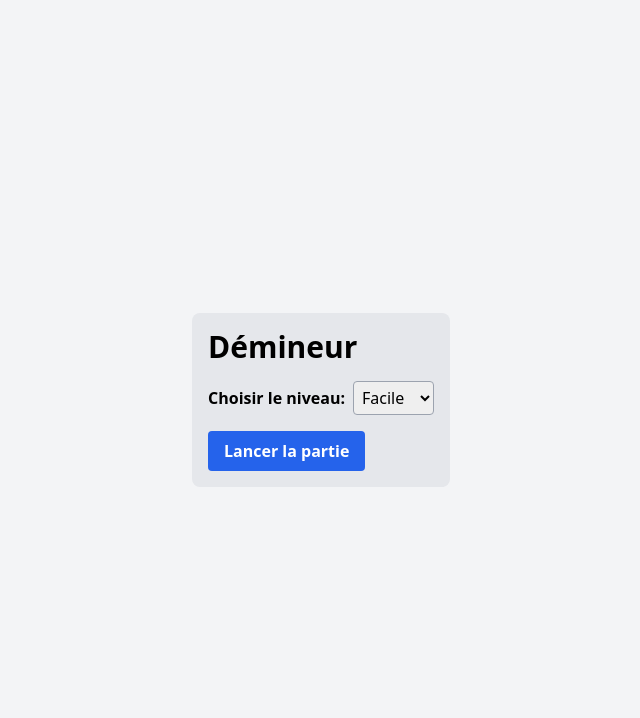
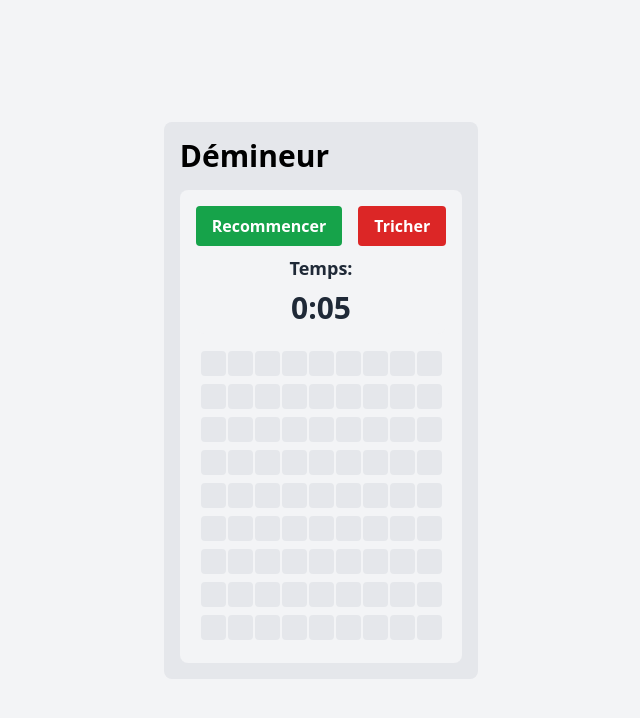
Before and after one commit to Toxiano/demineur, a React (Create React App) app: page /game in a window 1280 px wide. Shown: the top 718 px of the page, without its empty margins (319-959 px from the left). Built offline with nearby package versions, Linux system fonts and the light colour scheme.

Commit message:
react roter added

```diff
--- a/package.json
+++ b/package.json
@@ -12,6 +12,7 @@
     "@types/react-dom": "^18.0.11",
     "react": "^18.2.0",
     "react-dom": "^18.2.0",
+    "react-router-dom": "^6.8.2",
     "react-scripts": "5.0.1",
     "typescript": "^4.9.5",
     "web-vitals": "^2.1.4"
--- a/public/index.html
+++ b/public/index.html
@@ -1,20 +1,20 @@
 <!DOCTYPE html>
 <html lang="en">
 <head>
-    <meta charset="utf-8" />
-    <link rel="icon" href="%PUBLIC_URL%/favicon.ico" />
-    <meta name="viewport" content="width=device-width, initial-scale=1" />
-    <meta name="theme-color" content="#000000" />
+    <meta charset="utf-8"/>
+    <link href="%PUBLIC_URL%/favicon.ico" rel="icon"/>
+    <meta content="width=device-width, initial-scale=1" name="viewport"/>
+    <meta content="#000000" name="theme-color"/>
     <meta
+            content="Web site created using create-react-app"
             name="description"
-      content="Web site created using create-react-app"
     />
-    <link rel="apple-touch-icon" href="%PUBLIC_URL%/logo192.png" />
+    <link href="%PUBLIC_URL%/logo192.png" rel="apple-touch-icon"/>
     <!--
       manifest.json provides metadata used when your web app is installed on a
       user's mobile device or desktop. See https://developers.google.com/web/fundamentals/web-app-manifest/
     -->
-    <link rel="manifest" href="%PUBLIC_URL%/manifest.json" />
+    <link href="%PUBLIC_URL%/manifest.json" rel="manifest"/>
     <!--
       Notice the use of %PUBLIC_URL% in the tags above.
       It will be replaced with the URL of the `public` folder during the build.
@@ -24,7 +24,7 @@
       work correctly both with client-side routing and a non-root public URL.
       Learn how to configure a non-root public URL by running `npm run build`.
     -->
-    <title>React App</title>
+    <title>React SettingsComponent</title>
 </head>
 <body>
 <noscript>You need to enable JavaScript to run this app.</noscript>
--- a/src/components/App.tsx
+++ /dev/null
@@ -1,48 +0,0 @@
-import React, {useState} from "react";
-import Board from "./Board";
-import {GameProvider} from "../HOC/game";
-
-function App() {
-    const [gameStarted, setGameStarted] = useState(false);
-    const [level, setLevel] = useState("easy");
-
-    return (
-        <GameProvider>
-            <div className="flex flex-col items-center justify-center min-h-screen bg-gray-100">
-                {gameStarted ? (
-                    <div className="bg-gray-200 rounded-lg p-4">
-                        <h1 className="text-3xl font-bold mb-4">Démineur</h1>
-                        <Board level={level}/>
-                    </div>
-                ) : (
-                    <div className="bg-gray-200 rounded-lg p-4">
-                        <h1 className="text-3xl font-bold mb-4">Démineur</h1>
-                        <div className="mb-4">
-                            <label className="mr-2 font-bold" htmlFor="level">Choisir le niveau:</label>
-                            <select
-                                name="level"
-                                id="level"
-                                value={level}
-                                onChange={e => setLevel(e.target.value)}
-                                className="border border-gray-400 rounded p-1"
-                            >
-                                <option value="easy">Facile</option>
-                                <option value="medium">Moyen</option>
-                                <option value="expert">Expert</option>
-                                <option value="master">Maître</option>
-                            </select>
-                        </div>
-                        <button className="bg-blue-600 hover:bg-blue-700 text-white font-bold py-2 px-4 rounded"
-                                onClick={() => setGameStarted(true)}>Lancer la partie
-                        </button>
-                    </div>
-                )}
-            </div>
-        </GameProvider>
-    );
-
-}
-
-export default App;
-
-// create hello word function
--- a/src/components/Board.tsx
+++ b/src/components/BoardComponent.tsx
@@ -2,7 +2,7 @@ import React, {useContext, useEffect, useRef, useState} from "react";
 import {boardHeights, boardWidths, numBombs} from "../constants/levels";
 import {countNeighbors, generateBoard, revealBombs, revealZeros} from "../utils/game";
 import {Status} from "../interfaces/status";
-import Timer from "./Timer";
+import TimerComponent from "./TimerComponent";
 import {GameContext} from "../HOC/game";
 
 
@@ -10,7 +10,7 @@ interface BoardProps {
     level: string;
 }
 
-const Board = ({level}: BoardProps) => {
+const BoardComponent = ({level}: BoardProps) => {
     const {test} = useContext(GameContext)
 
     const [board, setBoard] = useState(generateBoard(boardWidths[level], boardHeights[level], numBombs[level]));
@@ -22,7 +22,7 @@ const Board = ({level}: BoardProps) => {
     const handleClick = (x: any, y: any) => {
         if (gameOver) return;
         if (board[y][x] && board[y][x].type === Status.BOMB) {
-            alert("Game Over");
+            alert("SettingsComponent Over");
             setGameOver(true);
             setBoard(revealBombs(board));
         } else {
@@ -100,7 +100,7 @@ const Board = ({level}: BoardProps) => {
                 </div>
             </div>
             <div className="mb-4">
-                <Timer time={time}/>
+                <TimerComponent time={time}/>
             </div>
             <div className="flex justify-center">
                 <table>
@@ -138,4 +138,4 @@ const Board = ({level}: BoardProps) => {
 };
 
 
-export default Board;
+export default BoardComponent;
--- /dev/null
+++ b/src/components/SettingsComponent.tsx
@@ -0,0 +1,35 @@
+import React, {useState} from "react";
+import {useNavigate} from "react-router-dom";
+
+const SettingsComponent = () => {
+    const navigate = useNavigate();
+    const [level, setLevel] = useState("easy");
+
+
+    return (
+        <div className="bg-gray-200 rounded-lg p-4">
+            <h1 className="text-3xl font-bold mb-4">Démineur</h1>
+            <div className="mb-4">
+                <label className="mr-2 font-bold" htmlFor="level">Choisir le niveau:</label>
+                <select
+                    name="level"
+                    id="level"
+                    value={level}
+                    onChange={e => setLevel(e.target.value)}
+                    className="border border-gray-400 rounded p-1"
+                >
+                    <option value="easy">Facile</option>
+                    <option value="medium">Moyen</option>
+                    <option value="expert">Expert</option>
+                    <option value="master">Maître</option>
+                </select>
+            </div>
+            <button className="bg-blue-600 hover:bg-blue-700 text-white font-bold py-2 px-4 rounded"
+                    onClick={() => navigate('/game')}>Lancer la partie
+            </button>
+        </div>
+    );
+
+}
+
+export default SettingsComponent;
--- /dev/null
+++ b/src/components/TableComponent.tsx
@@ -0,0 +1,14 @@
+import React from 'react'
+import {useNavigate} from "react-router-dom";
+
+const TableComponent = () => {
+    const navigate = useNavigate();
+
+    return (
+        <>
+            <p>LALALAL</p>
+            <button onClick={() => navigate("/set/game")}>Go to game</button>
+        </>
+    )
+}
+export default TableComponent
--- a/src/components/Timer.tsx
+++ b/src/components/TimerComponent.tsx
@@ -4,7 +4,7 @@ interface TimerProps {
     time: number;
 }
 
-const Timer = ({time}: TimerProps) => {
+const TimerComponent = ({time}: TimerProps) => {
     const minutes = Math.floor(time / 60);
     const seconds = time % 60;
 
@@ -16,4 +16,4 @@ const Timer = ({time}: TimerProps) => {
     );
 };
 
-export default Timer;
+export default TimerComponent;
--- a/src/index.tsx
+++ b/src/index.tsx
@@ -1,7 +1,7 @@
 import React from 'react';
 import ReactDOM from 'react-dom';
 import './styles/index.css';
-import App from './components/App';
+import App from "./App";
 
 ReactDOM.render(
     <React.StrictMode>
--- /dev/null
+++ b/src/pages/game/GamePage.tsx
@@ -0,0 +1,18 @@
+import BoardComponent from "../../components/BoardComponent";
+import React from "react";
+
+const GamePage = () => {
+
+    return (
+        <div className="flex flex-col items-center justify-center min-h-screen bg-gray-100">
+            <div className="bg-gray-200 rounded-lg p-4">
+                <h1 className="text-3xl font-bold mb-4">Démineur</h1>
+                {/*todo change url*/}
+                <BoardComponent level={"easy"}/>
+            </div>
+        </div>
+
+    )
+}
+
+export default GamePage;
--- /dev/null
+++ b/src/pages/game/SetGamePage.tsx
@@ -0,0 +1,10 @@
+import React from "react";
+import SettingsComponent from "../../components/SettingsComponent";
+
+const SetGame = () => {
+    return (
+        <SettingsComponent/>
+    )
+}
+
+export default SetGame
--- /dev/null
+++ b/src/pages/home/HomePage.tsx
@@ -0,0 +1,10 @@
+import React from "react";
+import TableComponent from "../../components/TableComponent";
+
+const Home = () => {
+    return (
+        <TableComponent/>
+    )
+}
+
+export default Home
```
Also changed, not shown: src/App.tsx (added, +31 -0 lines), 2 other files (tests, documents, lock files or other folders). Lines whose indentation alone changed are shown as unchanged.
